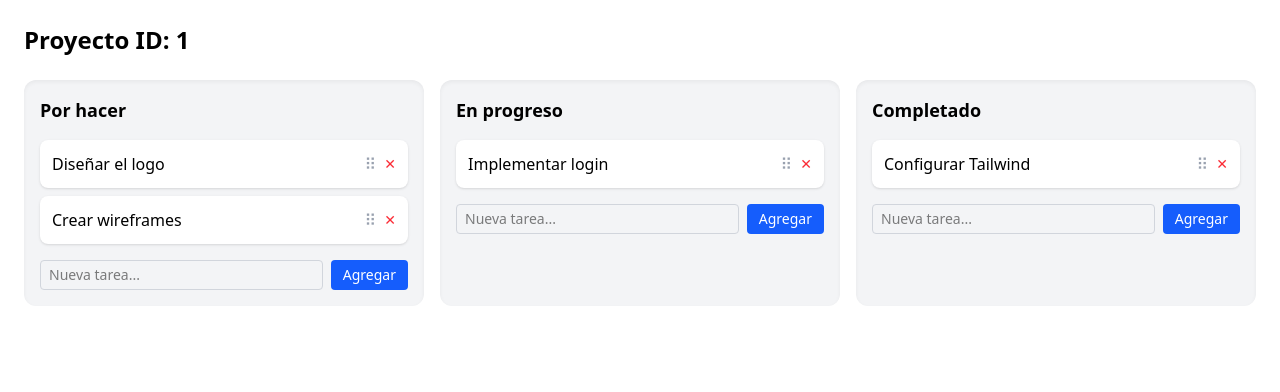
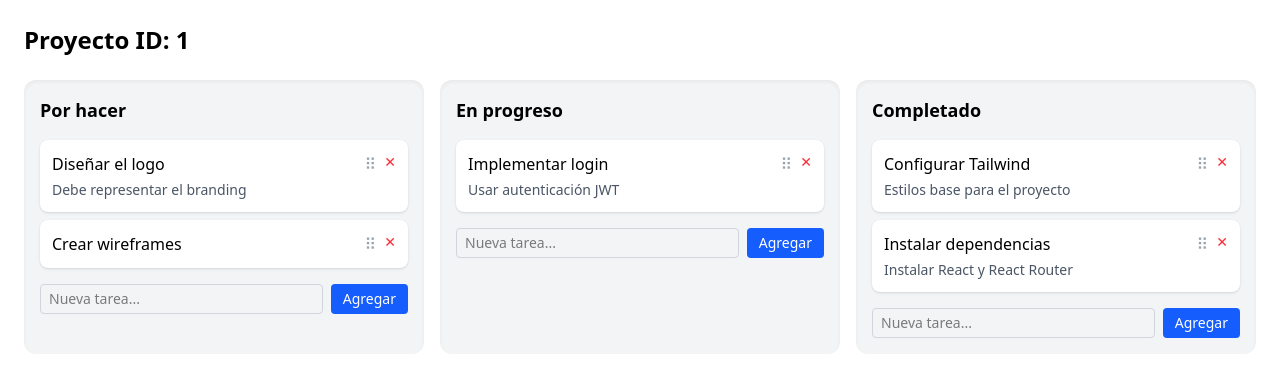
Before and after one commit to FranManuel95/Task-Manager, a React (Vite) app: page /proyecto/1 in a window 1280 px wide. Shown: the top 392 px of the page. Built offline with nearby package versions, Linux system fonts and the light colour scheme.

Commit message:
Hemos añadido y modificados los archivos Project.jsx y tareasStore.js, referido al componente Tarea para poder añadir una descripción de ella y poder modificarlo en cualquier momento

```diff
--- a/src/pages/Project.jsx
+++ b/src/pages/Project.jsx
@@ -5,7 +5,7 @@ import {
   useDroppable,
   useDraggable,
 } from "@dnd-kit/core";
-import { useState } from "react";
+import { useState, useEffect, useRef, useCallback } from "react";
 import { AnimatePresence, motion } from "motion/react";
 import { useTareasStore } from "../store/tareasStore";
 
@@ -114,6 +114,45 @@ function Tarea({ tarea, parent, onEliminar }) {
   const editarTarea = useTareasStore((state) => state.editarTarea);
   const [modoEdicion, setModoEdicion] = useState(false);
   const [nuevoTitulo, setNuevoTitulo] = useState(tarea.titulo);
+  const [nuevaDescripcion, setNuevaDescripcion] = useState(tarea.descripcion || "");
+
+  const formRef = useRef(null);
+
+  // ✅ Actualiza los campos si entra en modo edición
+  useEffect(() => {
+    if (modoEdicion) {
+      setNuevoTitulo(tarea.titulo);
+      setNuevaDescripcion(tarea.descripcion || "");
+    }
+  }, [modoEdicion, tarea.titulo, tarea.descripcion]);
+
+  // ✅ Memoizar para evitar warning de ESLint
+  const guardarCambios = useCallback(() => {
+    const tituloLimpio = nuevoTitulo.trim();
+    const descripcionLimpia = nuevaDescripcion.trim();
+
+    if (tituloLimpio) {
+      editarTarea(parent, tarea.id, tituloLimpio, descripcionLimpia);
+    }
+
+    setModoEdicion(false);
+  }, [nuevoTitulo, nuevaDescripcion, editarTarea, parent, tarea.id]);
+
+  // ✅ Detectar clic fuera del área de edición
+  useEffect(() => {
+    if (!modoEdicion) return;
+
+    const handleClickOutside = (e) => {
+      if (formRef.current && !formRef.current.contains(e.target)) {
+        guardarCambios();
+      }
+    };
+
+    document.addEventListener("mousedown", handleClickOutside);
+    return () => {
+      document.removeEventListener("mousedown", handleClickOutside);
+    };
+  }, [modoEdicion, guardarCambios]);
 
   const style = transform
     ? {
@@ -123,65 +162,72 @@ function Tarea({ tarea, parent, onEliminar }) {
       }
     : {};
 
-  const guardarCambios = () => {
-    if (nuevoTitulo.trim() && nuevoTitulo !== tarea.titulo) {
-      editarTarea(parent, tarea.id, nuevoTitulo.trim());
-    }
-    setModoEdicion(false);
-  };
 
   return (
     <motion.div
       ref={setNodeRef}
-      style={{
-        ...style,
-        opacity: 0,
-        scale: 0.95,
-      }}
+      style={style}
       animate={{ opacity: 1, scale: 1 }}
+      initial={{ opacity: 0, scale: 0.95 }}
       exit={{ opacity: 0, scale: 0.9 }}
       transition={{ duration: 0.2 }}
-      className={`bg-white p-3 rounded-lg shadow transition flex justify-between items-center ${
+      className={`bg-white p-3 rounded-lg shadow flex flex-col gap-2 transition ${
         isDragging ? "opacity-50" : "hover:bg-gray-50"
       }`}
     >
-      {/* 🎯 Área editable */}
-      <div className="flex-1" onDoubleClick={() => setModoEdicion(true)}>
       {modoEdicion ? (
+        <div ref={formRef} className="flex flex-col gap-2">
           <input
             value={nuevoTitulo}
             onChange={(e) => setNuevoTitulo(e.target.value)}
+            onKeyDown={(e) => e.key === "Enter" && guardarCambios()}
+            className="text-sm border border-gray-300 rounded px-2 py-1"
+            autoFocus
+          />
+          <textarea
+            value={nuevaDescripcion}
+            onChange={(e) => setNuevaDescripcion(e.target.value)}
+            onKeyDown={(e) => {
+              if (e.key === "Enter" && !e.shiftKey) {
+                e.preventDefault(); // Evita salto de línea
+                guardarCambios();
+              }
+  }}
   onBlur={guardarCambios}
-            onKeyDown={(e) => e.key === "Enter" && guardarCambios()}
-            autoFocus
-            className="w-full text-sm border border-gray-300 rounded px-2 py-1"
+  className="text-sm border border-gray-300 rounded px-2 py-1"
+  placeholder="Añade una descripción..."
           />
+        </div>
       ) : (
-          <span>{tarea.titulo}</span>
+        <div className="flex justify-between items-start" onDoubleClick={() => setModoEdicion(true)}>
+          <div className="flex-1">
+            <p className="font-medium">{tarea.titulo}</p>
+            {tarea.descripcion && (
+              <p className="text-sm text-gray-600 mt-1">{tarea.descripcion}</p>
             )}
           </div>
-
-      {/* 🟦 Handler de drag */}
+          <div className="flex gap-2 items-start">
             <div
               {...listeners}
               {...attributes}
-        className="ml-2 cursor-grab text-gray-400 hover:text-gray-600"
-        title="Arrastrar tarea"
               onClick={(e) => e.stopPropagation()}
+              className="cursor-grab text-gray-400 hover:text-gray-600"
+              title="Arrastrar"
             >
               ⠿
             </div>
-
-      {/* ❌ Botón de eliminar */}
             <button
               onClick={(e) => {
                 e.stopPropagation();
                 onEliminar(parent, tarea.id);
               }}
-        className="ml-2 text-sm text-red-500 hover:text-red-700"
+              className="text-red-500 hover:text-red-700 text-sm"
             >
               ✕
             </button>
+          </div>
+        </div>
+      )}
     </motion.div>
   );
 }
--- a/src/store/tareasStore.js
+++ b/src/store/tareasStore.js
@@ -6,14 +6,15 @@ export const useTareasStore = create(
     (set) => ({
       tareas: {
         "por-hacer": [
-          { id: "t1", titulo: "Diseñar el logo" },
-          { id: "t2", titulo: "Crear wireframes" },
-        ],
+          { id: "t1", titulo: "Diseñar el logo", descripcion: "Debe representar el branding" },
+          { id: "t2", titulo: "Crear wireframes", descripcion: "" },
+],
         "en-progreso": [
-          { id: "t3", titulo: "Implementar login" },
+          { id: "t3", titulo: "Implementar login", descripcion: "Usar autenticación JWT" },
         ],
         "completado": [
-          { id: "t4", titulo: "Configurar Tailwind" },
+          { id: "t4", titulo: "Configurar Tailwind", descripcion: "Estilos base para el proyecto" },
+          { id: "t5", titulo: "Instalar dependencias", descripcion: "Instalar React y React Router" },
         ],
       },
 
@@ -60,12 +61,18 @@ export const useTareasStore = create(
           return { tareas: nuevaTareas };
         }),
 
-      editarTarea: (estadoId, tareaId, nuevoTitulo) =>
+        editarTarea: (estadoId, tareaId, nuevoTitulo, nuevaDescripcion) =>
             set((state) => ({
               tareas: {
                 ...state.tareas,
                 [estadoId]: state.tareas[estadoId].map((t) =>
-                  t.id === tareaId ? { ...t, titulo: nuevoTitulo } : t
+                  t.id === tareaId
+                    ? {
+                        ...t,
+                        titulo: nuevoTitulo,
+                        descripcion: nuevaDescripcion,
+                      }
+                    : t
                 ),
               },
             })),
```
Lines whose indentation alone changed are shown as unchanged.
